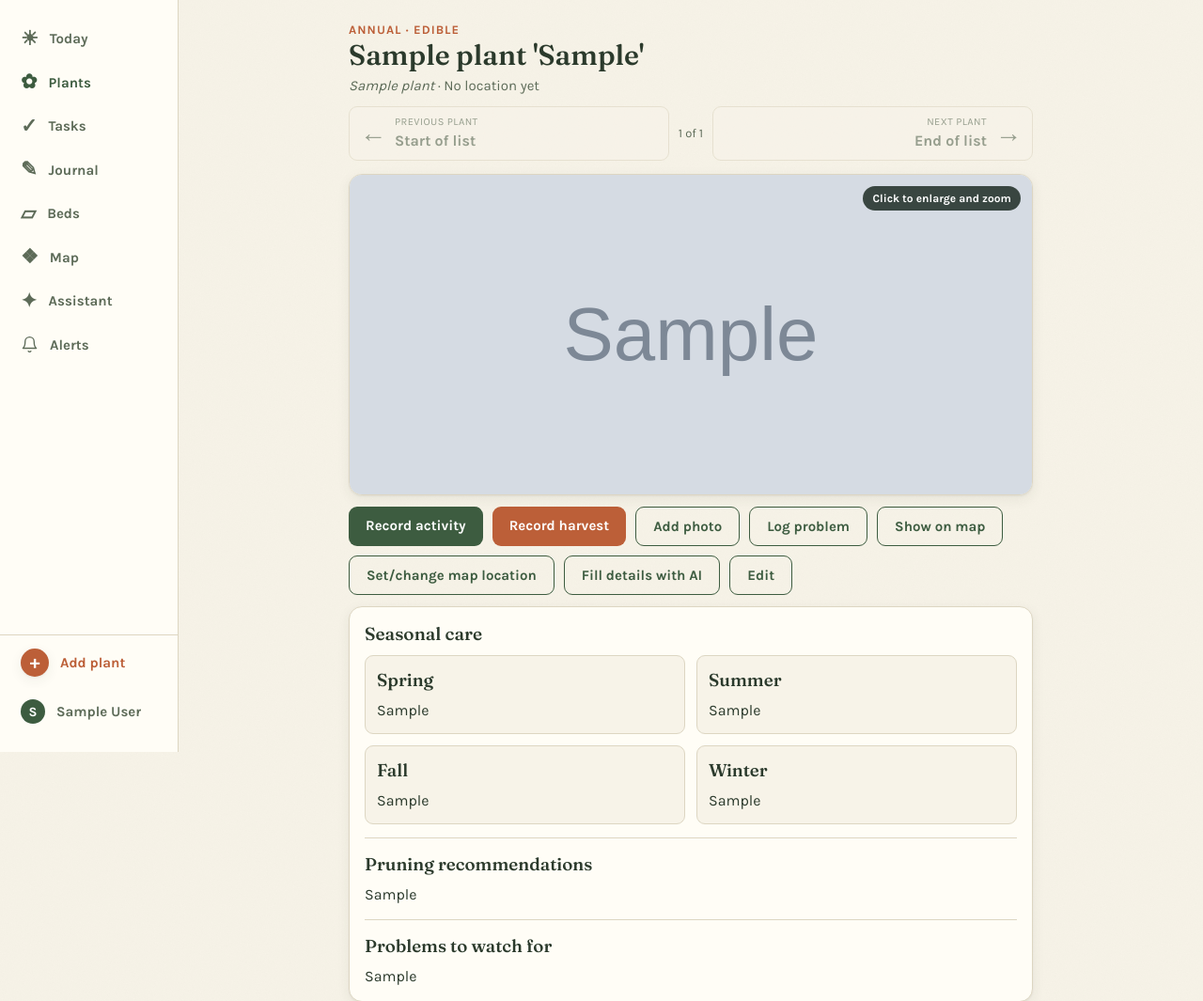
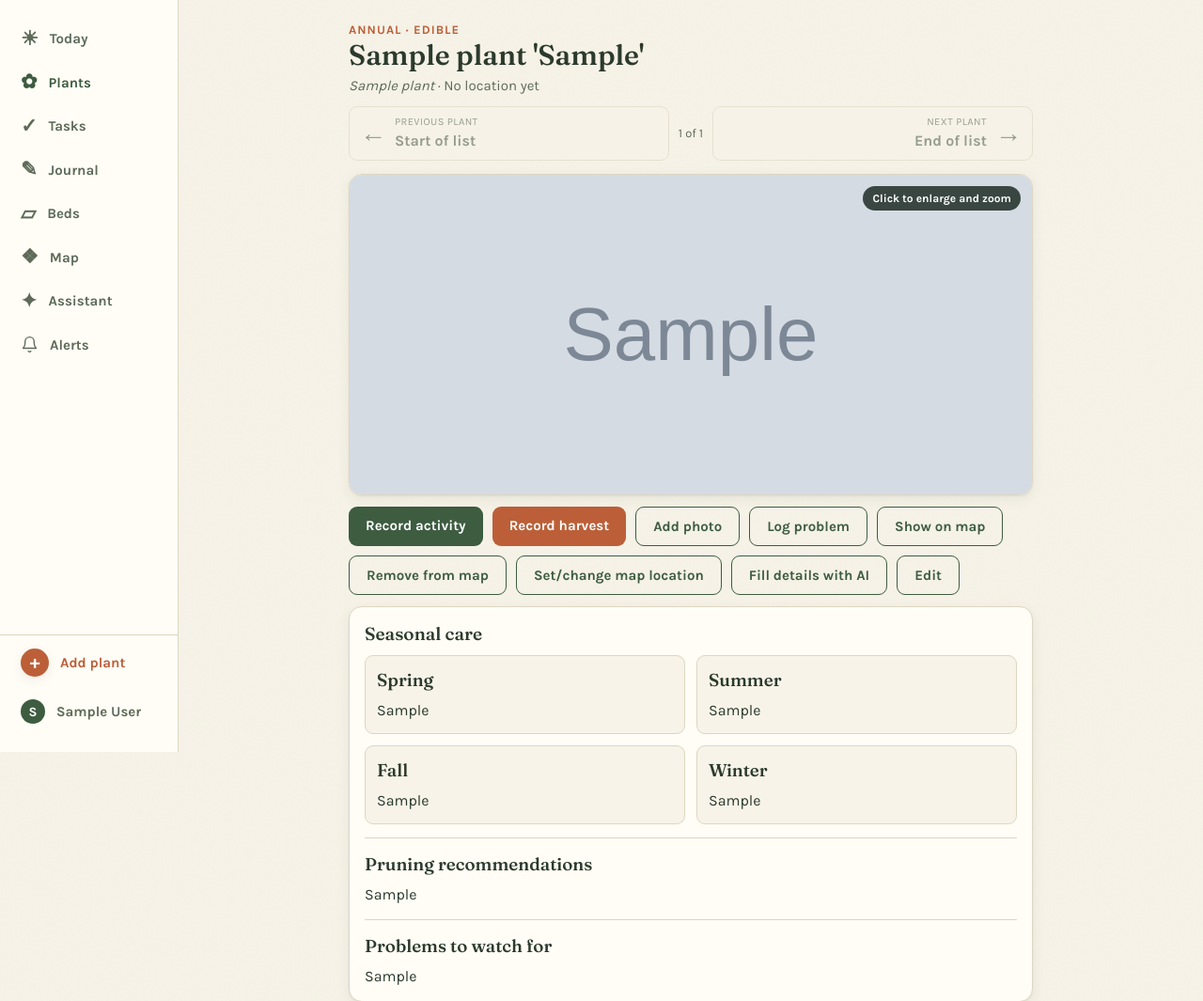
Before and after one commit to mekstromjr/yardwise, a Django app: page /plants/1/ in a window 1280 px wide. Shown: the top 1065 px of the page at 94% size. Run offline with Django 5.2, Linux system fonts and the light colour scheme; a user stored in the database is signed in; data comes from the database, SQL or seed files in the repository; tables that the repository leaves empty hold one stand-in row (values such as "Sample post"); grey boxes marked "Sample" are stand-in pictures; data that the repository does not hold is empty; some libraries are stand-ins or nearby versions.

Commit message:
Allow plants to be removed from map

```diff
--- a/garden/urls.py
+++ b/garden/urls.py
@@ -25,6 +25,11 @@ urlpatterns = [
     path("plants/<int:pk>/archive/", views.plant_archive, name="plant-archive"),
     path("plants/<int:pk>/unarchive/", views.plant_unarchive, name="plant-unarchive"),
     path("plants/<int:pk>/delete/", views.plant_delete, name="plant-delete"),
+    path(
+        "plants/<int:pk>/map/remove/",
+        views.plant_map_remove,
+        name="plant-map-remove",
+    ),
     path("plants/<int:pk>/activity/add/", views.activity_add, name="activity-add"),
     path("plants/<int:pk>/harvest/add/", views.harvest_add, name="harvest-add"),
     path("plants/<int:pk>/photos/add/", views.photo_add, name="photo-add"),
--- a/garden/views.py
+++ b/garden/views.py
@@ -237,6 +237,15 @@ def plant_detail(request, pk):
         "season_total": season_total,
         "year": year,
     })
+
+
+@login_required
+@require_POST
+def plant_map_remove(request, pk):
+    """Clear a plant's current map points without changing its bed assignment."""
+    plant = get_object_or_404(Plant, pk=pk, garden=garden_for(request))
+    plant.current_locations.update(point_x=None, point_y=None)
+    return redirect("plant-detail", pk=plant.pk)
 
 
 @login_required
--- /dev/null
+++ b/static/js/plant-map-remove.js
@@ -0,0 +1,19 @@
+document.querySelectorAll("[data-map-remove-prompt]").forEach(dialog => {
+  const openButton = document.querySelector("[data-map-remove-open]");
+  const closeButton = dialog.querySelector("[data-map-remove-close]");
+  if (!openButton || !closeButton) return;
+
+  function closePrompt() {
+    if (typeof dialog.close === "function") dialog.close();
+    else dialog.removeAttribute("open");
+  }
+
+  openButton.addEventListener("click", () => {
+    if (typeof dialog.showModal === "function") dialog.showModal();
+    else dialog.setAttribute("open", "");
+  });
+  closeButton.addEventListener("click", closePrompt);
+  dialog.addEventListener("click", event => {
+    if (event.target === dialog) closePrompt();
+  });
+});
--- a/templates/garden/plants/detail.html
+++ b/templates/garden/plants/detail.html
@@ -68,6 +68,7 @@
   <a class="btn secondary" href="{% url 'problem-add' %}?plant={{ plant.pk }}">Log problem</a>
   {% if has_map_location %}
     <a class="btn secondary" href="{% url 'map' %}?plant={{ plant.pk }}">Show on map</a>
+    <button class="btn secondary" type="button" data-map-remove-open>Remove from map</button>
   {% else %}
     <button class="btn secondary" type="button" data-location-prompt-open>Show on map</button>
   {% endif %}
@@ -89,6 +90,24 @@
   </div>
 </dialog>
 <script src="{% static 'js/plant-location-prompt.js' %}" defer></script>
+{% endif %}
+
+{% if has_map_location %}
+<dialog class="location-prompt" data-map-remove-prompt aria-labelledby="map-remove-title">
+  <div class="location-prompt-card">
+    <div class="kicker">Remove map location</div>
+    <h2 id="map-remove-title">Remove {{ plant.common_name }} from the map?</h2>
+    <p>The plant and its bed assignment will be kept. Only its precise point on the map will be removed.</p>
+    <div class="location-prompt-actions">
+      <form method="post" action="{% url 'plant-map-remove' plant.pk %}">
+        {% csrf_token %}
+        <button class="btn warm" type="submit">Remove from map</button>
+      </form>
+      <button class="btn secondary" type="button" data-map-remove-close>Keep on map</button>
+    </div>
+  </div>
+</dialog>
+<script src="{% static 'js/plant-map-remove.js' %}" defer></script>
 {% endif %}
 
 {% if season_total %}
```
Also changed, not shown: garden/tests/test_tenancy.py (+1 -0 lines), garden/tests/test_views.py (+45 -0 lines).
